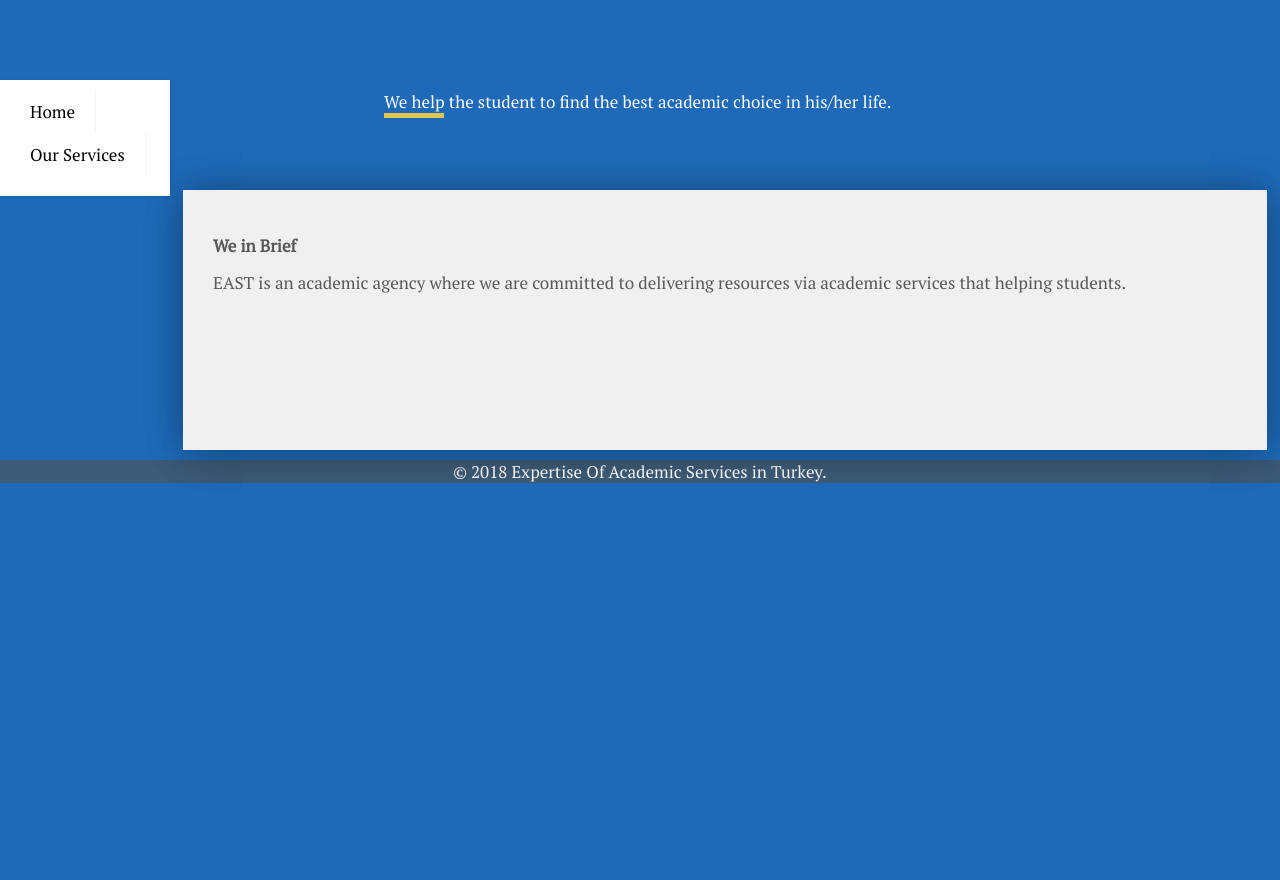
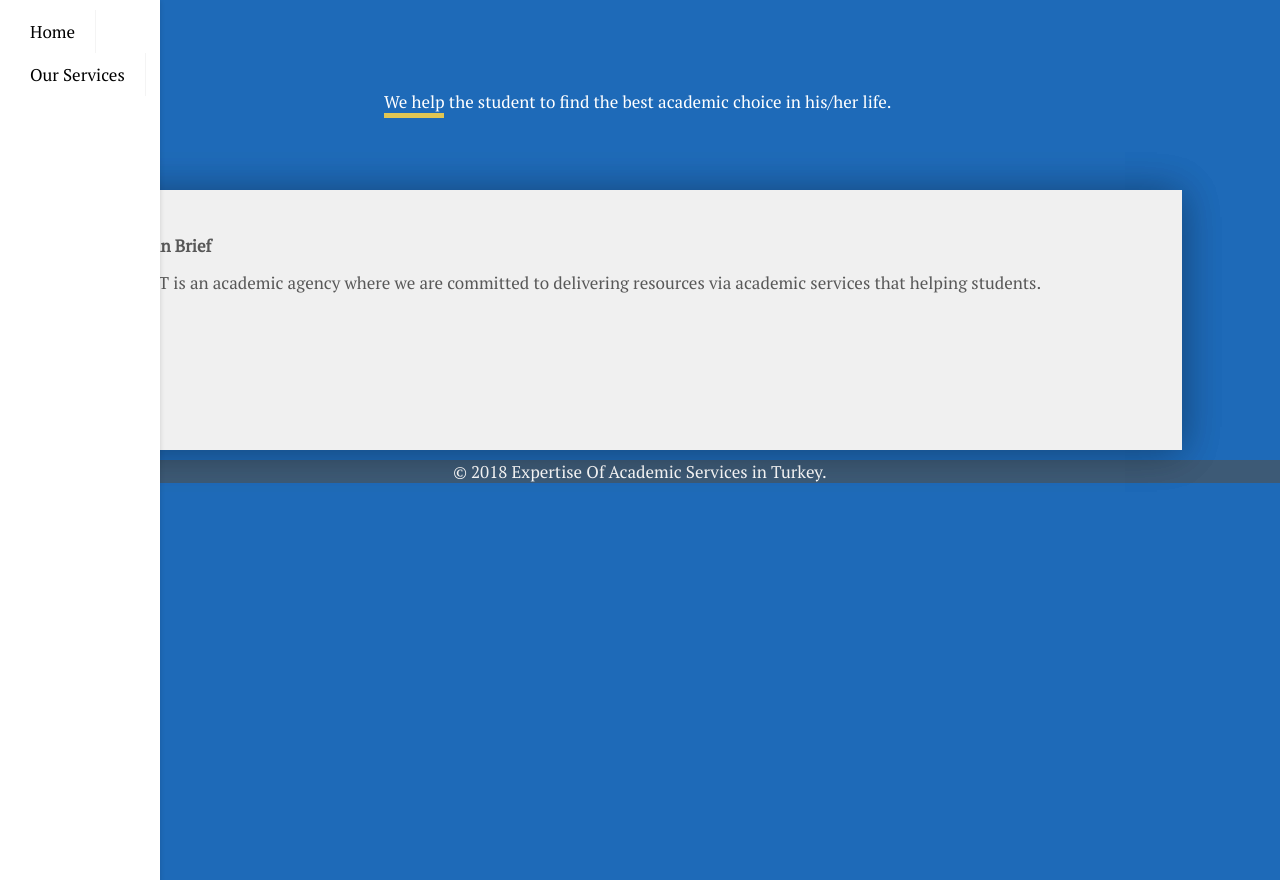
Before and after one commit to abdrb/abdrb.github.io, a PHP site: page /a/about.html in a window 1280 px wide. Run offline with PHP 8.4, Linux system fonts and the light colour scheme.

Commit message:
link pages

```diff
--- a/a/navstyle.css
+++ b/a/navstyle.css
@@ -117,9 +117,9 @@
 
 @media (min-width: 48em) {
   .navbar {
-  position: relative;
+  /*position: relative;*/
   display: inline-block;
-  width: 150px;
+  width: 140px;
   height: 100%;
 }
 /*
@@ -131,7 +131,7 @@
   }
   .navbar .menu {
     clear: none;
-    display: inline-block;
+   /* display: inline-block;*/
     max-height: none;
   }
   .navbar .menu-icon {
```
